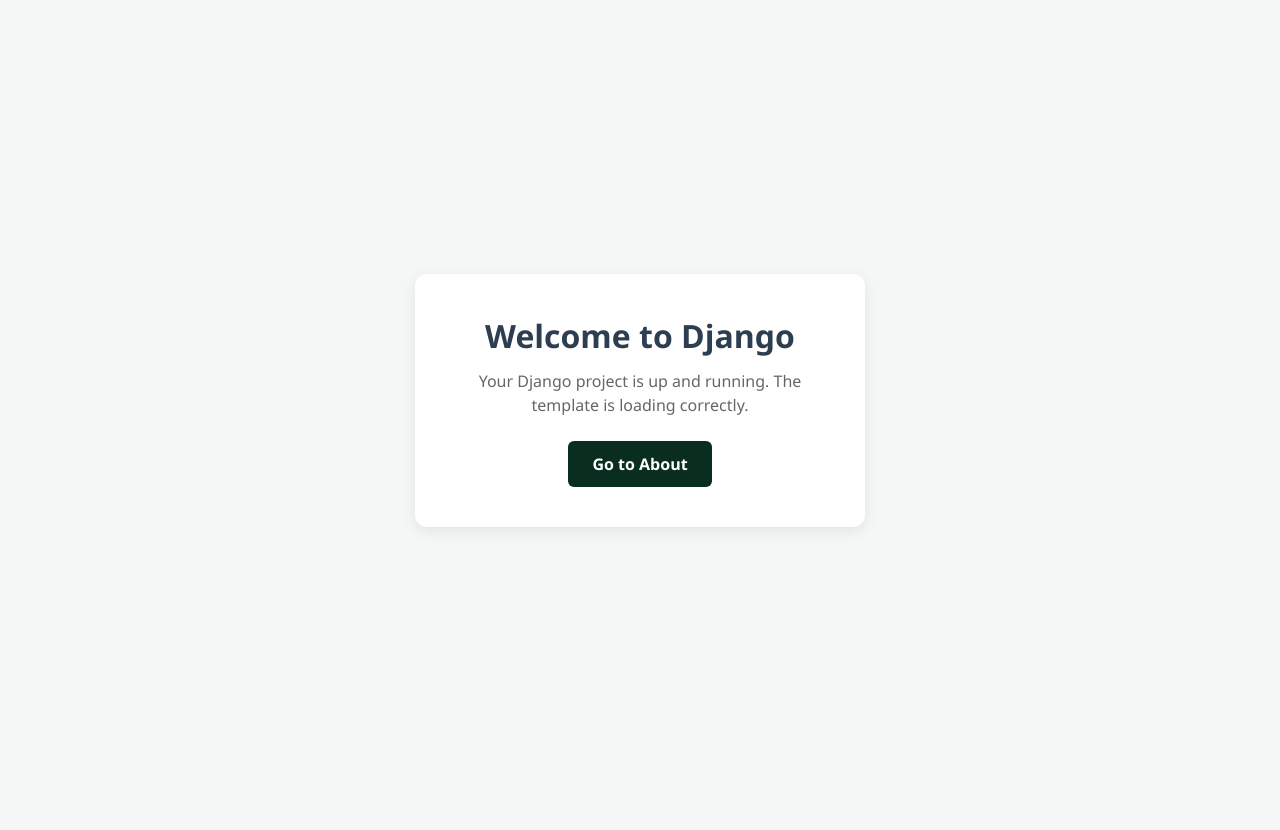
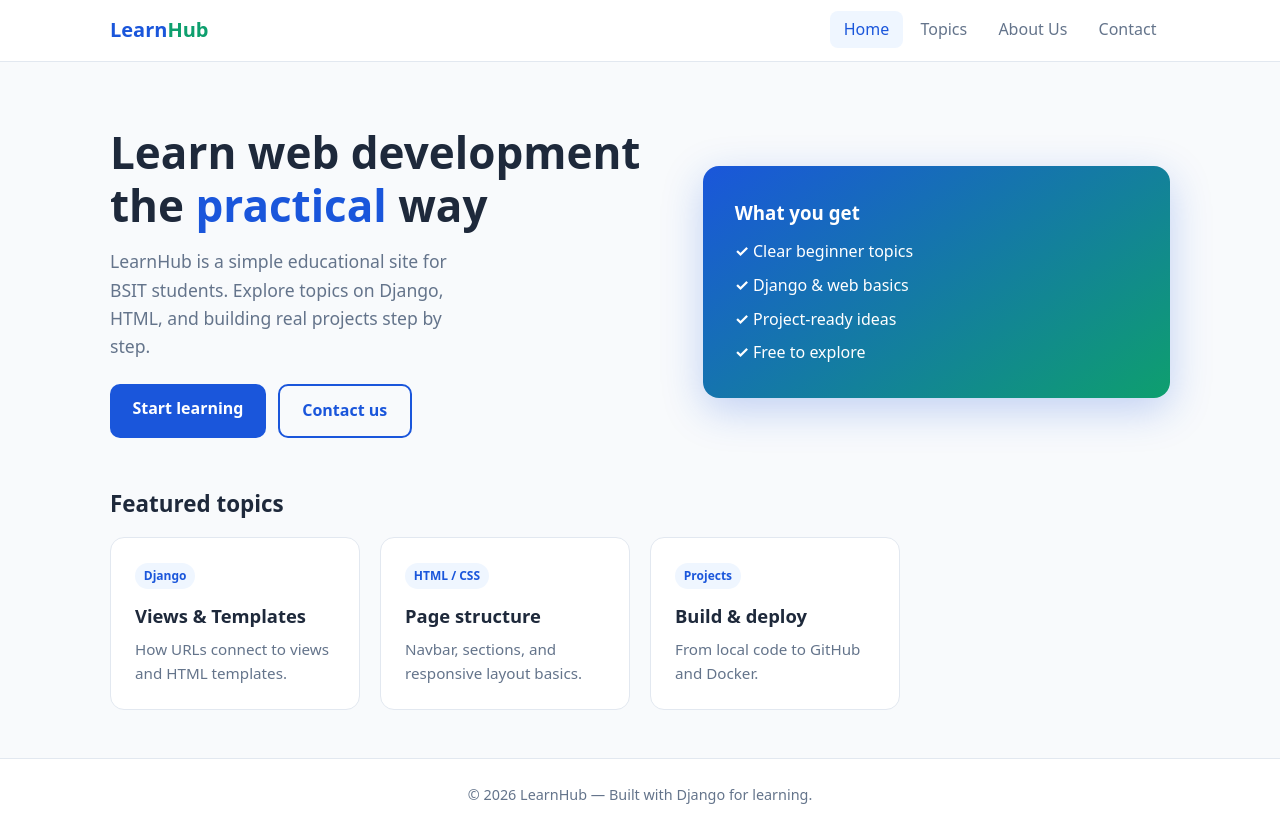
Before and after one commit to irincovictor-cmd/djangoFileTTH, a Django app: page / in a window 1280 px wide. Before the commit the page ends 528 px from the top, so only its background shows below. Run offline with Django 5.2, Linux system fonts and the light colour scheme.

Commit message:
Update home page with hero CTA

```diff
--- a/api/templates/home.html
+++ b/api/templates/home.html
@@ -1,72 +1,51 @@
-<!DOCTYPE html>
-<html lang="en">
-<head>
-    <meta charset="UTF-8">
-    <meta name="viewport" content="width=device-width, initial-scale=1.0">
-    <title>Welcome to Django</title>
-    <style>
-        * {
-            box-sizing: border-box;
-            margin: 0;
-            padding: 0;
-            font-family: 'Segoe UI', Tahoma, Geneva, Verdana, sans-serif;
-        }
+{% extends 'base.html' %}
 
-        body {
-            background-color: #f4f7f6;
-            color: #333;
-            display: flex;
-            align-items: center;
-            justify-content: center;
-            min-height: 100vh;
-        }
+{% block title %}Home{% endblock %}
 
-        .welcome-card {
-            background: #ffffff;
-            padding: 2.5rem;
-            border-radius: 12px;
-            box-shadow: 0 4px 15px rgba(0, 0, 0, 0.08);
-            text-align: center;
-            max-width: 450px;
-            width: 90%;
-        }
-
-        .welcome-card h1 {
-            color: #2c3e50;
-            margin-bottom: 0.75rem;
-            font-size: 2rem;
-        }
-
-        .welcome-card p {
-            color: #666;
-            font-size: 1rem;
-            line-height: 1.5;
-            margin-bottom: 1.5rem;
-        }
-
-        .btn {
-            display: inline-block;
-            background-color: #092e20;
-            color: #ffffff;
-            padding: 0.75rem 1.5rem;
-            text-decoration: none;
-            border-radius: 6px;
-            font-weight: 600;
-            transition: background-color 0.2s ease;
-        }
-
-        .btn:hover {
-            background-color: #0c4b33;
-        }
-    </style>
-</head>
-<body>
-
-    <div class="welcome-card">
-        <h1>Welcome to Django</h1>
-        <p>Your Django project is up and running. The template is loading correctly.</p>
-        <a href="/about/" class="btn">Go to About</a>
+{% block content %}
+<section class="hero">
+    <div>
+        <h1>Learn web development<br>the <em>practical</em> way</h1>
+        <p>
+            LearnHub is a simple educational site for BSIT students.
+            Explore topics on Django, HTML, and building real projects step by step.
+        </p>
+        <!-- CTA = Call To Action buttons -->
+        <div class="cta-row">
+            <a href="{% url 'topics' %}" class="btn btn-primary">Start learning</a>
+            <a href="{% url 'contact' %}" class="btn btn-ghost">Contact us</a>
+        </div>
     </div>
 
-</body>
-</html>
+    <div class="hero-card">
+        <h3>What you get</h3>
+        <ul>
+            <li>Clear beginner topics</li>
+            <li>Django & web basics</li>
+            <li>Project-ready ideas</li>
+            <li>Free to explore</li>
+        </ul>
+    </div>
+</section>
+
+<section>
+    <h2 class="page-title" style="font-size:1.4rem; margin-bottom:1rem;">Featured topics</h2>
+    <div class="grid">
+        <div class="card">
+            <span class="tag">Django</span>
+            <h3>Views & Templates</h3>
+            <p>How URLs connect to views and HTML templates.</p>
+        </div>
+        <div class="card">
+            <span class="tag">HTML / CSS</span>
+            <h3>Page structure</h3>
+            <p>Navbar, sections, and responsive layout basics.</p>
+        </div>
+        <div class="card">
+            <span class="tag">Projects</span>
+            <h3>Build & deploy</h3>
+            <p>From local code to GitHub and Docker.</p>
+        </div>
+    </div>
+</section>
+{% endblock %}
```
